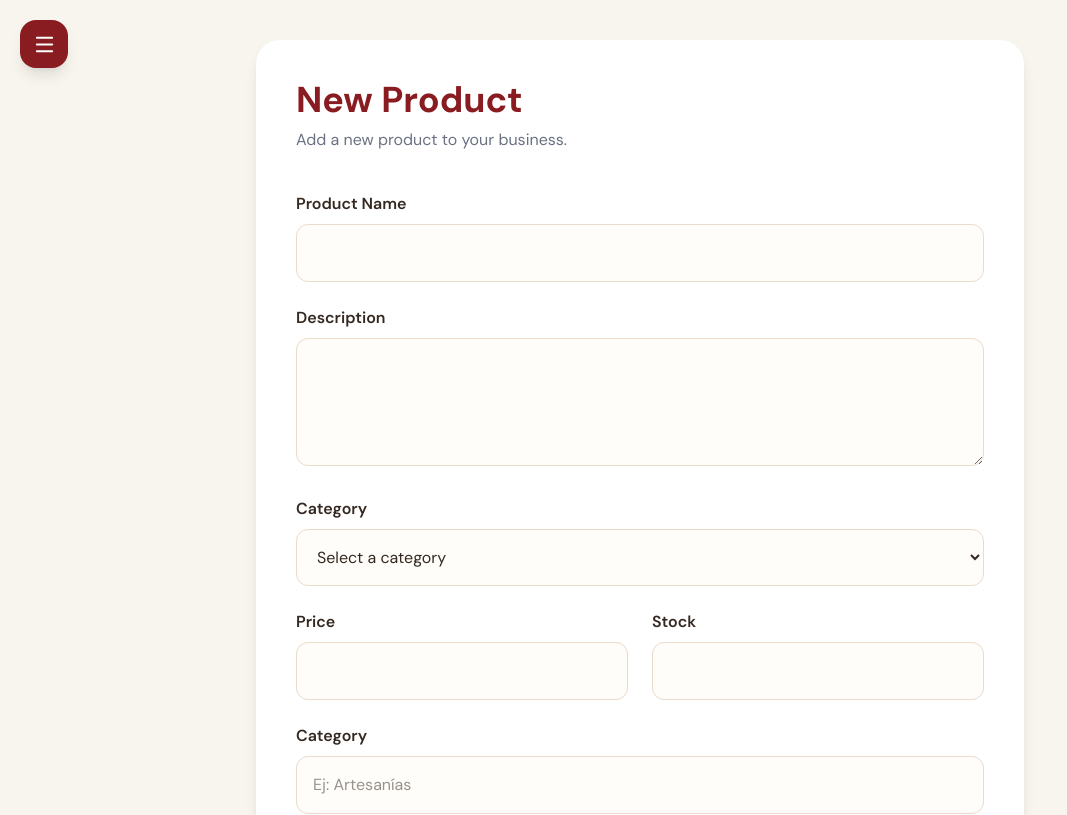
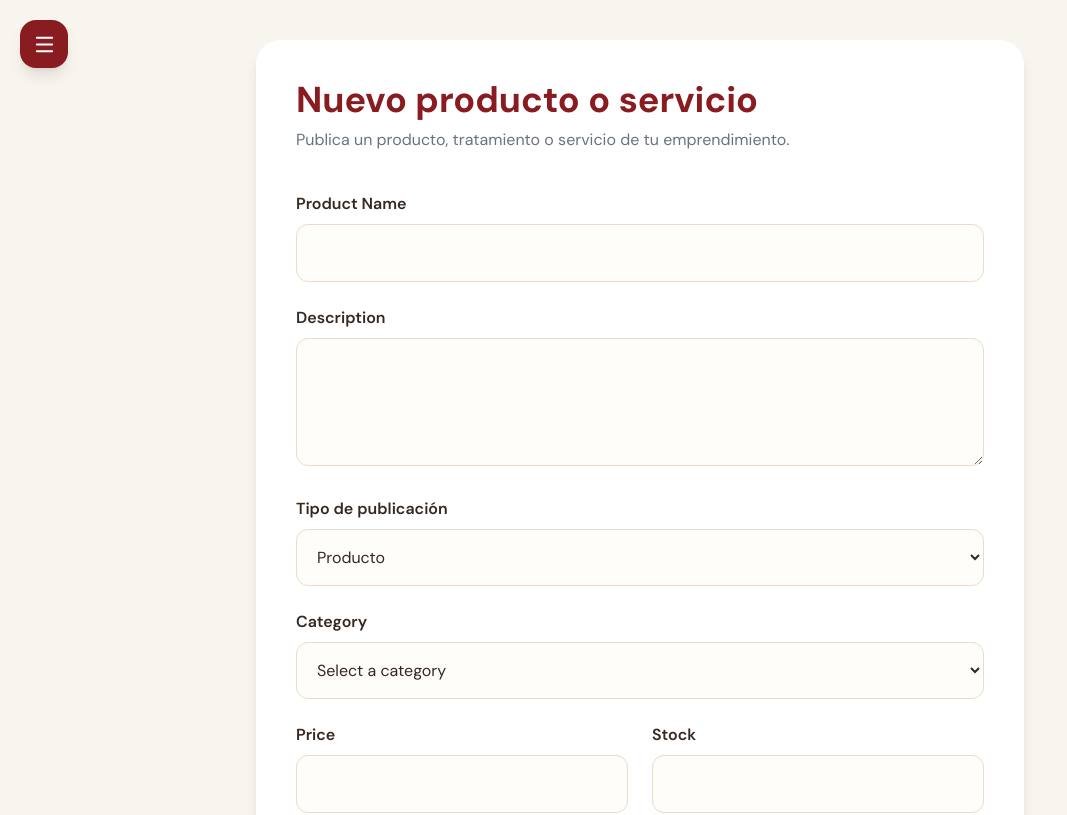
Before and after one commit to YetsabellG/hecho-en-ibarra, a Next.js app: page /dashboard/productos/new in a window 1280 px wide. Shown: the top 815 px of the page, without its empty margins (0-1067 px from the left). Built offline with nearby package versions, Linux system fonts and the light colour scheme; no server answers.

Commit message:
Agrega publicaciones de productos y servicios

```diff
--- a/src/app/dashboard/productos/new/page.tsx
+++ b/src/app/dashboard/productos/new/page.tsx
@@ -22,6 +22,7 @@ export default function NewProductPage() {
   const [image, setImage] = useState<File | null>(null);
 const [category, setCategory] = useState("");
 const [status, setStatus] = useState<ProductStatus>("available");
+  const [itemType, setItemType] = useState<"product" | "service">("product");
 
   async function handleSubmit(
     e: React.FormEvent<HTMLFormElement>
@@ -63,6 +64,7 @@ const slug =
   stock: Number(stock),
   image: imageUrl,
   category,
+  item_type: itemType,
   status,
 });
 
@@ -82,11 +84,11 @@ const slug =
       <div className="max-w-3xl mx-auto bg-white rounded-3xl shadow-lg p-10">
 
         <h1 className="text-4xl font-bold text-[#891C20]">
-          New Product
+          Nuevo producto o servicio
         </h1>
 
         <p className="text-gray-500 mt-2">
-          Add a new product to your business.
+          Publica un producto, tratamiento o servicio de tu emprendimiento.
         </p>
 
         <form
@@ -120,6 +122,14 @@ const slug =
     onChange={(e) => setDescription(e.target.value)}
   />
 
+</div>
+
+<div>
+  <label className="font-semibold">Tipo de publicación</label>
+  <select className="w-full border rounded-xl p-4 mt-2" value={itemType} onChange={(e) => setItemType(e.target.value as "product" | "service")}>
+    <option value="product">Producto</option>
+    <option value="service">Servicio</option>
+  </select>
 </div>
 
 <div>
@@ -231,7 +241,7 @@ const slug =
             type="submit"
             className="bg-[#891C20] text-white px-8 py-4 rounded-xl hover:opacity-90"
           >
-            Save Product
+            Guardar producto o servicio
           </button>
 
         </form>
--- a/src/app/services/product.ts
+++ b/src/app/services/product.ts
@@ -17,6 +17,7 @@ export interface ProductRecord {
   active: boolean | null;
   created_at: string;
   status: ProductStatus | string | null;
+  item_type: "product" | "service" | string | null;
 }
 
 export interface CreateProductData {
@@ -30,6 +31,7 @@ export interface CreateProductData {
   image: string;
   category: string;
   status: ProductStatus;
+  item_type?: "product" | "service";
   featured?: boolean;
   active?: boolean;
 }
```
Also changed, not shown: src/app/dashboard/page.tsx (+2 -2 lines).
